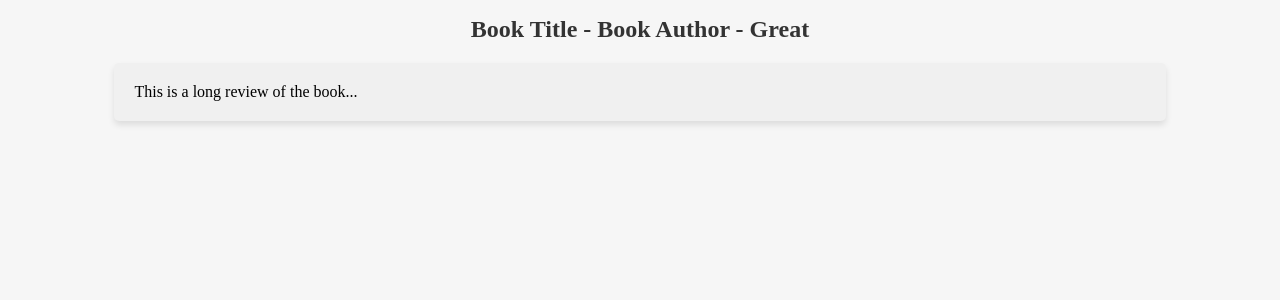
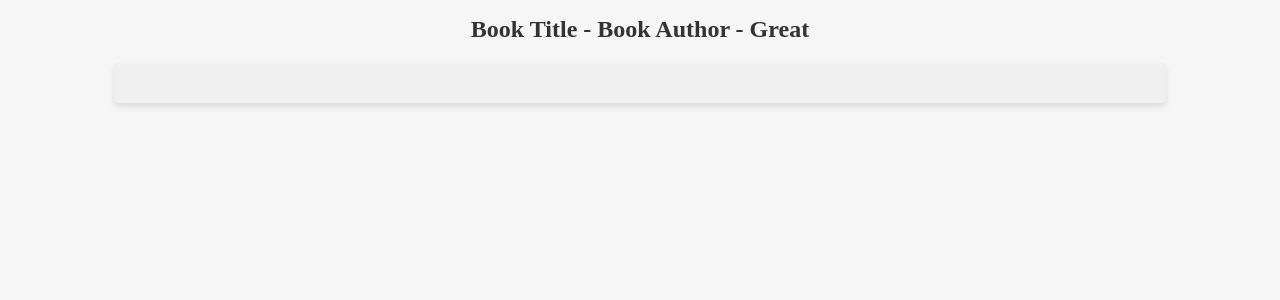
Before and after one commit to Kortelange/webpage, a Jekyll site: the page built from _books/book1.md, in a window 1280 px wide. Shown: the top 300 px of the page. Built offline with Jekyll 4.4.1, drawn with Linux system fonts in a browser that asks for light colours.

Commit message:
Change layout of book pages and change font

```diff
--- a/_layouts/book.html
+++ b/_layouts/book.html
@@ -7,6 +7,6 @@ layout: default
         <h1>{{ page.title }} - {{ page.author }} - {{ site.ratings[page.rating] | default: "Not rated" }}</h1>
     </div>
     <div class="review-box">
-        {{ page.long_review }}
+        {{ content }}
     </div>
 </div>
--- a/_layouts/default.html
+++ b/_layouts/default.html
@@ -2,6 +2,7 @@
 <html>
   <head>
     <title>{{ page.title }}</title>
+    <link href="https://fonts.googleapis.com/css2?family=Merriweather:wght@400;700&display=swap" rel="stylesheet">
     <link rel="stylesheet" href="{{ '/assets/css/home.css' | relative_url }}">
     <link rel="stylesheet" href="{{ '/assets/css/book.css' | relative_url }}">
     <link href="https://fonts.googleapis.com/css2?family=Open+Sans&display=swap" rel="stylesheet">
--- a/assets/css/book.css
+++ b/assets/css/book.css
@@ -72,6 +72,7 @@
     box-shadow: 0px 4px 6px 0px rgba(0,0,0,0.1);
     width: 80%;
     margin: 0 auto; /* This centers the box */
+    font-family: 'Merriweather', serif;
 }
 
 @media (max-width: 768px) {
```
